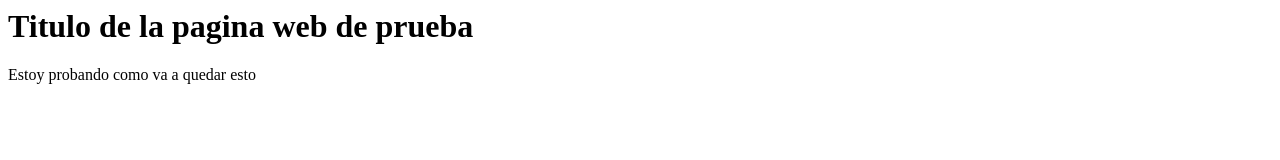
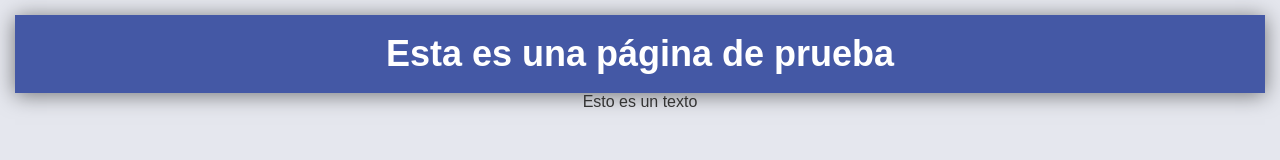
Before and after one commit to ddiazvil/ddiazvil.github.io, a plain HTML site: page index.html in a window 1280 px wide. Drawn offline with Linux system fonts and the light colour scheme.

Commit message:
Se modifica index.html y se crea carpeta de CSS

```diff
--- /dev/null
+++ b/css/estilos.css
@@ -0,0 +1,21 @@
+body
+{
+    background: #e5e7ee;
+    color: #333;
+    text-align: center;
+    font-family: Arial;
+    margin: 15px;
+    padding: 0;
+}
+
+#header
+{
+    background: #4458a5;
+    box-shadow: 0px 2px 20px 0px rgba(0,0,0,0.5);
+    color: white;
+    font-weight: bold;
+    margin: 0;
+    padding: 0.5em;
+    font-size: 36px;
+
+}
--- a/index.html
+++ b/index.html
@@ -1,2 +1,14 @@
-<h1>Titulo de la pagina web de prueba</h1>
-<p>Estoy probando como va a quedar esto</p>
+<html>
+    <head>
+        <title>Danie Díaz</title>
+        <link rel="stylesheet" href="css/estilos.css" />
+    </head>
+    <body>
+        <div id="header"
+            <h1>Esta es una página de prueba</h1>
+        </div>
+        <div id="container"
+            <h3>Esto es un texto</h3>
+        </div>
+    </body>
+</html>
```
